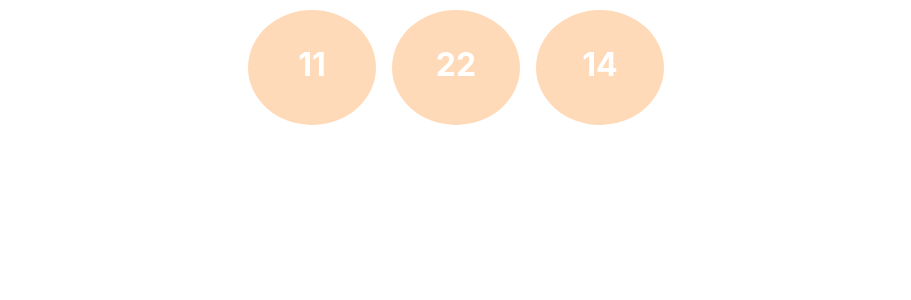
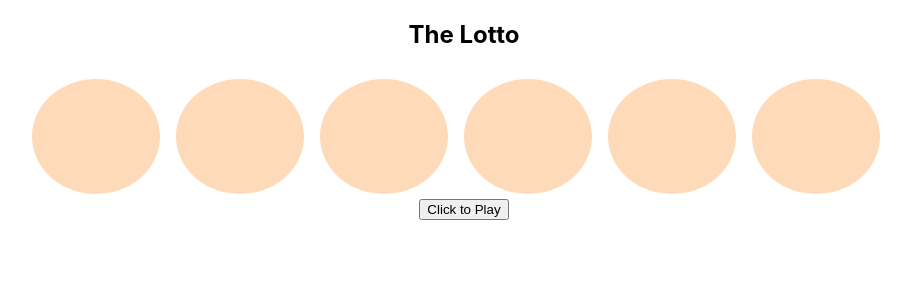
Before and after one commit to cdsalty/LotteryDrawing, a React (Create React App) app: page / in a window 1280 px wide. Shown: the top 300 px of the page, without its empty margins (176-1087 px from the left). Built offline with nearby package versions, Linux system fonts and the light colour scheme.

Commit message:
finally have 6 lotto balls displaying; spcheck

```diff
--- a/src/App.js
+++ b/src/App.js
@@ -1,5 +1,6 @@
 import React, { Component } from 'react';
 import Ball from './Ball';
+import Lottery from './Lottery';
 import './App.css';
 
 
@@ -8,9 +9,7 @@ class App extends Component {
     return(
       <div className = "App">
         {/* <Ball />  This will render a blank ball but for used for sanity-check check purposes */}
-        <Ball num = {11} />
-        <Ball num = {22} />
-        <Ball num = {14} />
+        <Lottery />
       </div>
     );
   }
--- a/src/Lottery.js
+++ b/src/Lottery.js
@@ -1,4 +1,5 @@
 import React, { Component } from 'react';
+import Ball from './Ball';
 
 
 class Lottery extends Component {
@@ -9,24 +10,28 @@ class Lottery extends Component {
     }
     constructor(props){
         super(props);
-        this.state = { nums: [] };
+        // this.state = { nums: [] }; instead of making into an empty array, instead...
+        this.state = { nums: Array.from({ length: this.props.maxBalls }) }; // length: array from 0 up to maxBalls
     }
 
     generateNumbers(){
-        //Pick numbers from 1 to maxNumber based on how many maxBalls is set to.
+        //Pick numbers from 1 to maxNumber and how many times is based on how many maxBalls is set to.
 
 
     }
 
     handleClick() {
-        this.generateNumbers(); //NOT this.generateNumbers and no paranthesis. must envoke
+        this.generateNumbers(); // MUST INVOKE () &NOT this.generateNumbers and no paranthesis.
     }
     render() {
         return(
-          <section className = "Lottery">
+          <section className = 'Lottery'>
               <h1>{this.props.title}</h1>
               <div>
-                  Balls go here...
+                  {this.state.nums.map(n => (
+                  <Ball num = {n} />
+                  ))}
+                  {/* for our number, map over each number and return a Ball component with a num = n */}
               </div>
               <button onClick = {this.handleClick}>Click to Play</button>
           </section>
```
